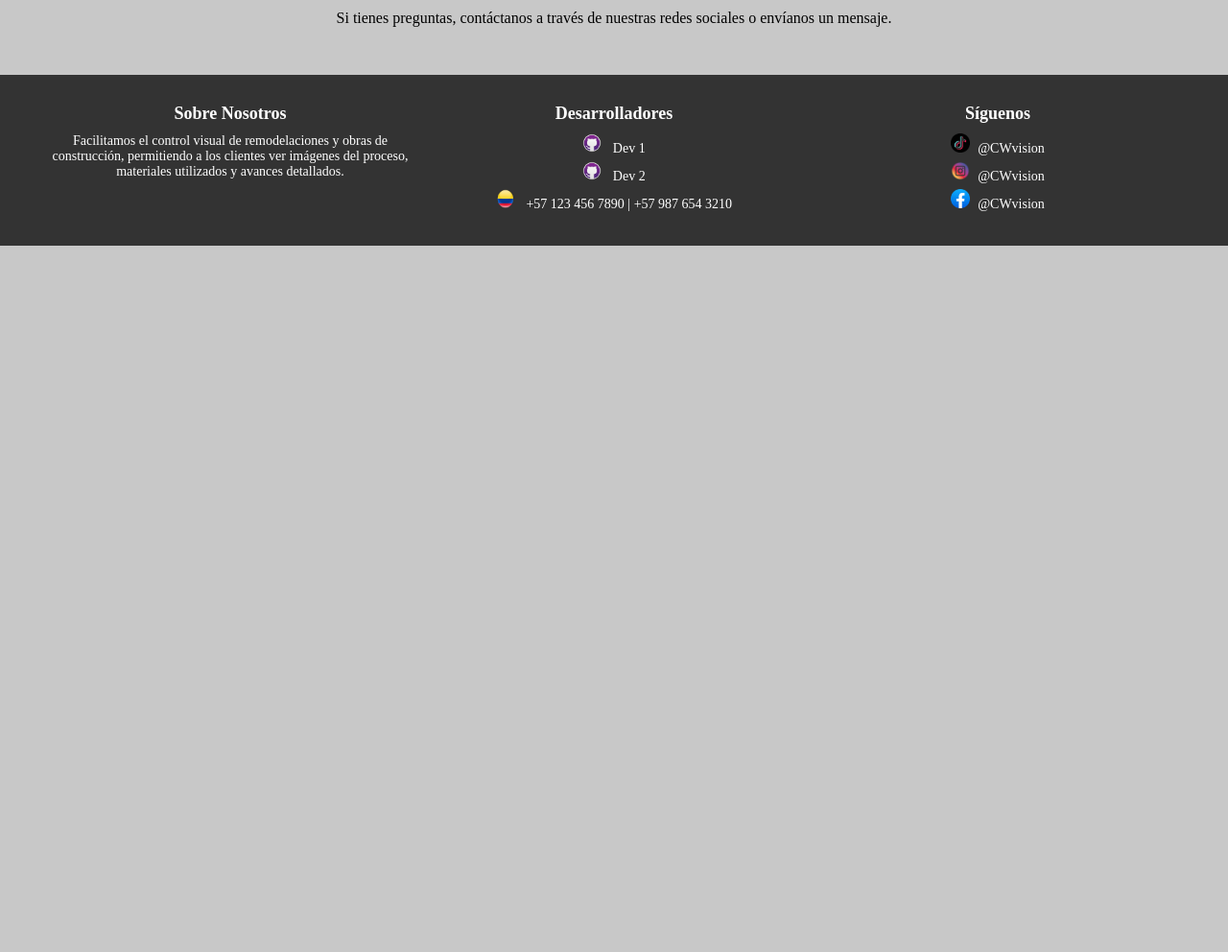
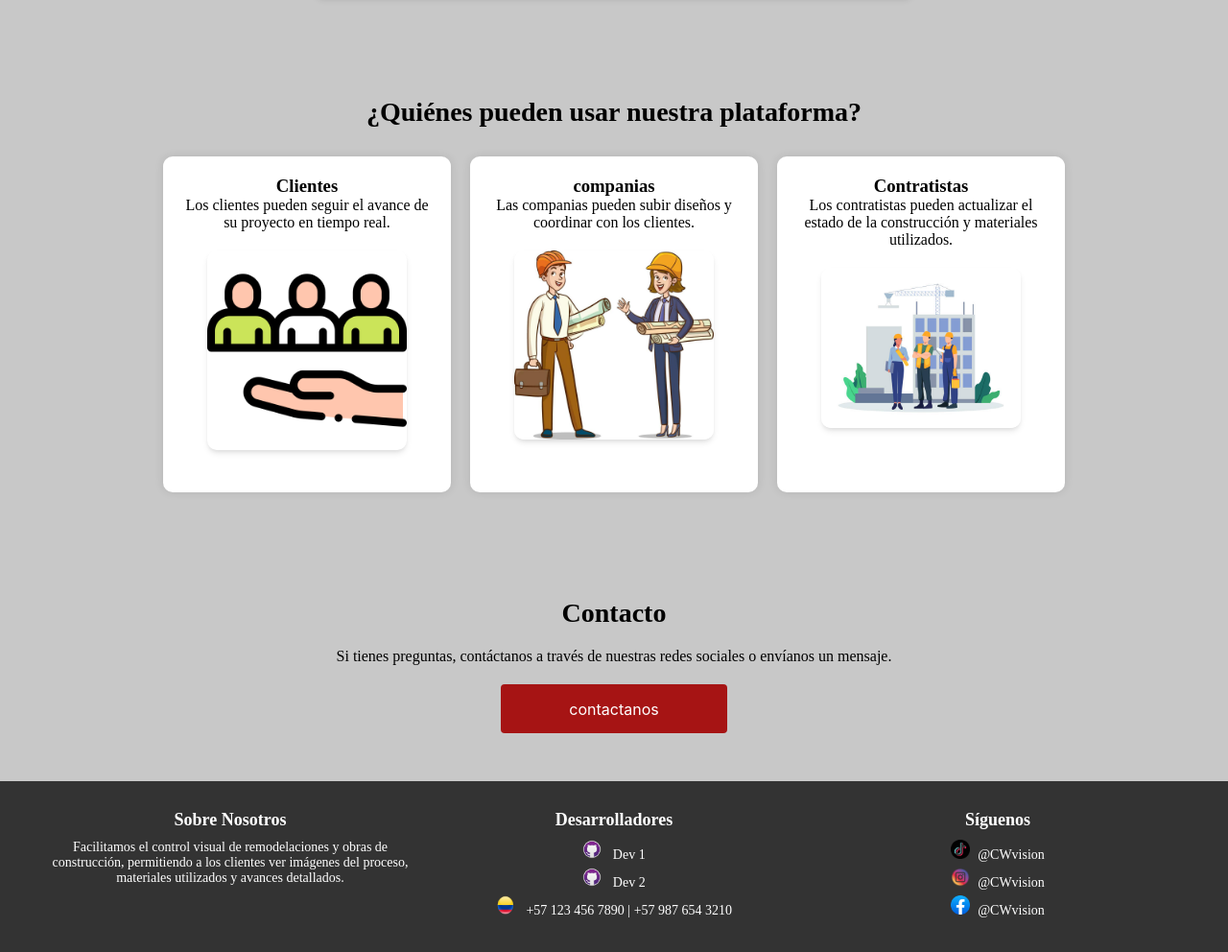
Before and after one commit to yefervalencia/CWvision, a plain HTML site: page index.html in a window 1280 px wide. Shown: the part 1355-2347 px from the top of the page at 96% size. Before the commit the page ends 1611 px from the top, so only its background shows below. Drawn offline with Linux system fonts and the light colour scheme.

Commit message:
home pulido

```diff
--- a/css/home-content.css
+++ b/css/home-content.css
@@ -1,5 +1,5 @@
 .hero {
-  background-image: url('home-banner.jpg');
+  background-image: url('../images/hero-background.png');
   background-size: cover;
   background-position: center;
   height: 80vh;
@@ -9,6 +9,8 @@
   color: white;
   text-align: center;
   padding: 20px;
+  margin:40px;
+  box-shadow: rgba(0, 0, 0, 0.1) 0px 4px 6px -1px, rgba(0, 0, 0, 0.06) 0px 2px 4px -1px;
 }
 .hero h1 {
   font-size: 48px;
@@ -21,12 +23,15 @@
 .section {
   padding: 50px;
   text-align: center;
+
 }
 .section img {
   max-width: 100%;
   height: auto;
   border-radius: 10px;
   margin-top: 20px;
+  box-shadow: rgba(0, 0, 0, 0.1) 0px 4px 6px -1px, rgba(0, 0, 0, 0.06) 0px 2px 4px -1px;
+
 }
 .section h2 {
   font-size: 28px;
@@ -44,4 +49,42 @@
   border-radius: 10px;
   box-shadow: 0px 0px 10px rgba(0, 0, 0, 0.1);
   width: 300px;
+  img{
+    margin: 20px;
+    max-height: auto;
+    max-width: 80%;
+  }
 }
+
+.section button {
+  width: 20%;
+  padding: 15px;
+  margin-top: 20px;
+  background: #A61414;
+  color: #FFF;
+  border: none;
+  border-radius: 4px;
+  font-family: Inter;
+  font-size: 18px;
+  cursor: pointer;
+  transition: all 0.3s ease;
+}
+
+.section button:hover {
+  background: #FFF;
+  color: #A61414;
+  border: 1px solid #A61414;
+}
+
+.section a {
+  color: #ffffff;
+  text-decoration: none;
+  font-family: Inter;
+  font-size: 16px;
+  transition: all 0.3s ease;
+}
+
+.section a:hover {
+  color: #A61414;
+  text-decoration: underline;
+}
--- a/index.html
+++ b/index.html
@@ -30,7 +30,7 @@
           Sube imágenes, visualiza materiales utilizados y sigue el progreso de
           tu obra con nuestra plataforma.
         </p>
-        <img src="como-funciona.jpg" alt="Explicación de la plataforma" />
+        <img src="./images/como funciona.avif" alt="Explicación de la plataforma" />
       </section>
 
       <section class="section" id="usuarios">
@@ -42,12 +42,14 @@
               Los clientes pueden seguir el avance de su proyecto en tiempo
               real.
             </p>
+            <img src="./images/client.png" alt="clientes">
           </div>
           <div class="card">
-            <h3>Arquitectos</h3>
+            <h3>companias</h3>
             <p>
-              Los arquitectos pueden subir diseños y coordinar con los clientes.
+              Las companias pueden subir diseños y coordinar con los clientes.
             </p>
+            <img src="./images/arquitecto.jpg" alt="arquitecto">
           </div>
           <div class="card">
             <h3>Contratistas</h3>
@@ -55,6 +57,7 @@
               Los contratistas pueden actualizar el estado de la construcción y
               materiales utilizados.
             </p>
+            <img src="./images/contratistas.jpg" alt="contratistas">
           </div>
         </div>
       </section>
@@ -65,6 +68,7 @@
           Si tienes preguntas, contáctanos a través de nuestras redes sociales o
           envíanos un mensaje.
         </p>
+        <button type="button"><a href="./contactUs.html">contactanos</a></button>
       </section>
     </main>
     <footer>
```
Also changed, not shown: images/arquitecto.jpg (added), images/client.png (added), images/como funciona.avif (added), images/contratistas.jpg (added), images/hero-background.png (added).
